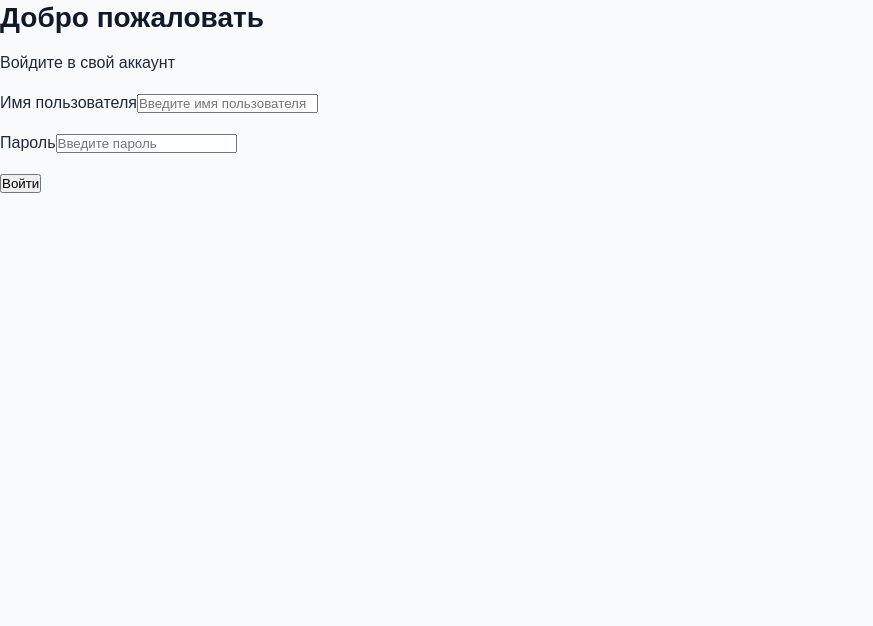
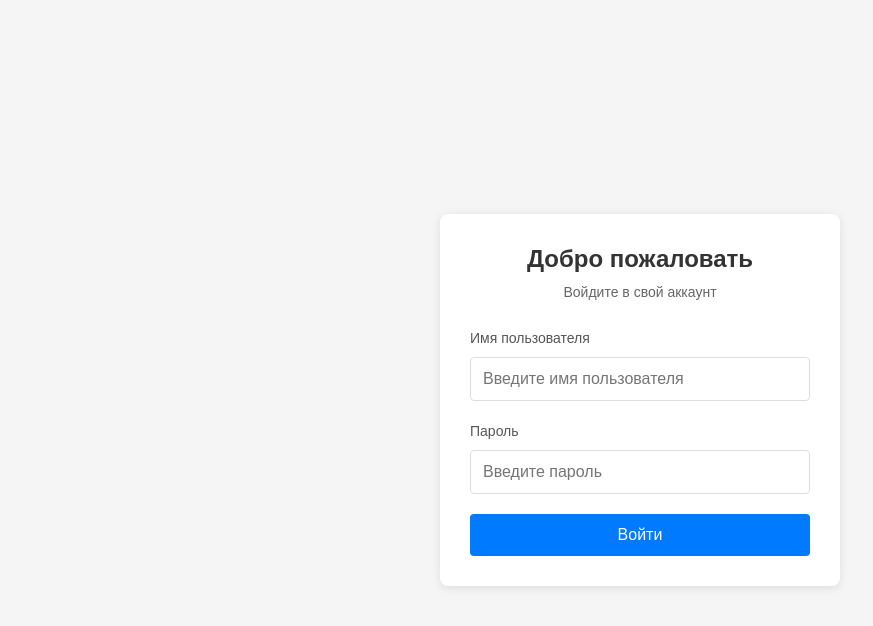
Before and after one commit to artemkiruhin/ShcoolInv, a React (Create React App) app in the folder frontend/: page /login in a window 1280 px wide. Shown: the top 626 px of the page, without its empty margins (0-873 px from the left). Built offline with nearby package versions, Linux system fonts and the light colour scheme; no server answers.

Commit message:
add: styles

```diff
--- a/frontend/src/assets/styles/global.css
+++ b/frontend/src/assets/styles/global.css
@@ -1353,3 +1353,293 @@
         justify-content: center;
     }
 }
+/* QR Code Modal Styles */
+
+/* Overlay backdrop with smooth animation */
+.modal-overlay {
+    position: fixed;
+    inset: 0;
+    background-color: rgba(0, 0, 0, 0.6);
+    backdrop-filter: blur(4px);
+    display: flex;
+    align-items: center;
+    justify-content: center;
+    z-index: 50;
+    animation: fadeIn 0.2s ease-out;
+}
+
+@keyframes fadeIn {
+    from { opacity: 0; }
+    to { opacity: 1; }
+}
+
+/* Modal container with shadow and animation */
+.modal-container {
+    background-color: white;
+    border-radius: 1rem;
+    box-shadow: 0 20px 25px -5px rgba(0, 0, 0, 0.1), 0 10px 10px -5px rgba(0, 0, 0, 0.04);
+    width: 100%;
+    max-width: 450px;
+    transform: translateY(0);
+    animation: slideUp 0.3s ease-out;
+}
+
+@keyframes slideUp {
+    from {
+        opacity: 0;
+        transform: translateY(30px);
+    }
+    to {
+        opacity: 1;
+        transform: translateY(0);
+    }
+}
+
+/* Modal header */
+.modal-header {
+    display: flex;
+    justify-content: space-between;
+    align-items: center;
+    padding: 1.25rem 1.5rem;
+    border-bottom: 1px solid #f0f0f0;
+}
+
+.modal-title {
+    font-size: 1.25rem;
+    font-weight: 600;
+    color: #1f2937;
+    margin: 0;
+}
+
+.modal-close-button {
+    background: none;
+    border: none;
+    color: #6b7280;
+    font-size: 1.25rem;
+    cursor: pointer;
+    width: 32px;
+    height: 32px;
+    display: flex;
+    align-items: center;
+    justify-content: center;
+    border-radius: 50%;
+    transition: all 0.2s;
+}
+
+.modal-close-button:hover {
+    background-color: #f3f4f6;
+    color: #111827;
+}
+
+/* QR code container */
+.qr-code-container {
+    display: flex;
+    justify-content: center;
+    padding: 1.5rem;
+    background-color: #f9fafb;
+    border-radius: 0.5rem;
+    margin: 1.5rem;
+}
+
+.qr-code-container svg {
+    border: 8px solid white;
+    border-radius: 0.5rem;
+    box-shadow: 0 4px 6px -1px rgba(0, 0, 0, 0.1);
+}
+
+/* Modal content */
+.modal-content {
+    padding: 0 1.5rem 1rem;
+}
+
+.inventory-number {
+    font-weight: 600;
+    color: #1f2937;
+    font-size: 1.1rem;
+    margin-bottom: 0.5rem;
+}
+
+.modal-description {
+    color: #6b7280;
+    font-size: 0.875rem;
+    margin-bottom: 1.5rem;
+}
+
+/* Modal footer */
+.modal-footer {
+    display: flex;
+    justify-content: flex-end;
+    gap: 0.75rem;
+    padding: 1rem 1.5rem 1.5rem;
+}
+
+/* Button styles */
+.modal-button {
+    padding: 0.625rem 1rem;
+    font-weight: 500;
+    border-radius: 0.5rem;
+    transition: all 0.2s;
+}
+
+.modal-button-secondary {
+    border: 1px solid #d1d5db;
+    background-color: white;
+    color: #4b5563;
+}
+
+.modal-button-secondary:hover {
+    border-color: #9ca3af;
+    background-color: #f9fafb;
+}
+
+.modal-button-primary {
+    background-color: #2563eb;
+    color: white;
+    border: none;
+}
+
+.modal-button-primary:hover {
+    background-color: #1d4ed8;
+}
+
+.modal-button-primary:disabled {
+    background-color: #93c5fd;
+    cursor: not-allowed;
+}
+
+.download-button {
+    display: flex;
+    align-items: center;
+    gap: 0.5rem;
+}
+
+.download-icon {
+    width: 1rem;
+    height: 1rem;
+}
+
+
+
+
+
+
+
+.login-container {
+    display: flex;
+    justify-content: center;
+    align-items: center;
+    min-height: 100vh;
+    background-color: #f5f5f5;
+    padding: 20px;
+    font-family: Arial, sans-serif;
+}
+
+.login-card {
+    width: 100%;
+    max-width: 400px;
+    background: white;
+    border-radius: 8px;
+    box-shadow: 0 2px 10px rgba(0, 0, 0, 0.1);
+    padding: 30px;
+}
+
+.login-header {
+    text-align: center;
+    margin-bottom: 25px;
+}
+
+.login-header h2 {
+    margin: 0;
+    color: #333;
+    font-size: 24px;
+}
+
+.login-header p {
+    margin: 8px 0 0;
+    color: #666;
+    font-size: 14px;
+}
+
+.login-error {
+    display: flex;
+    align-items: center;
+    background-color: #fee;
+    border-left: 4px solid #f00;
+    padding: 12px;
+    margin-bottom: 20px;
+    border-radius: 4px;
+    color: #d00;
+    font-size: 14px;
+}
+
+.error-icon {
+    width: 20px;
+    height: 20px;
+    margin-right: 10px;
+}
+
+.login-form {
+    display: flex;
+    flex-direction: column;
+}
+
+.form-group {
+    margin-bottom: 20px;
+}
+
+.form-group label {
+    display: block;
+    margin-bottom: 8px;
+    color: #555;
+    font-size: 14px;
+}
+
+.form-group input {
+    width: 100%;
+    padding: 12px;
+    border: 1px solid #ddd;
+    border-radius: 4px;
+    font-size: 16px;
+    box-sizing: border-box;
+}
+
+.form-group input:focus {
+    outline: none;
+    border-color: #007bff;
+    box-shadow: 0 0 0 2px rgba(0, 123, 255, 0.2);
+}
+
+.login-button {
+    padding: 12px;
+    background-color: #007bff;
+    color: white;
+    border: none;
+    border-radius: 4px;
+    font-size: 16px;
+    cursor: pointer;
+    transition: background-color 0.2s;
+}
+
+.login-button:hover {
+    background-color: #0069d9;
+}
+
+.login-button:disabled {
+    background-color: #6c757d;
+    cursor: not-allowed;
+}
+
+.spinner {
+    display: inline-block;
+    width: 18px;
+    height: 18px;
+    border: 3px solid rgba(255, 255, 255, 0.3);
+    border-radius: 50%;
+    border-top-color: white;
+    animation: spin 1s ease-in-out infinite;
+    margin-right: 10px;
+}
+
+@keyframes spin {
+    to { transform: rotate(360deg); }
+}
```
